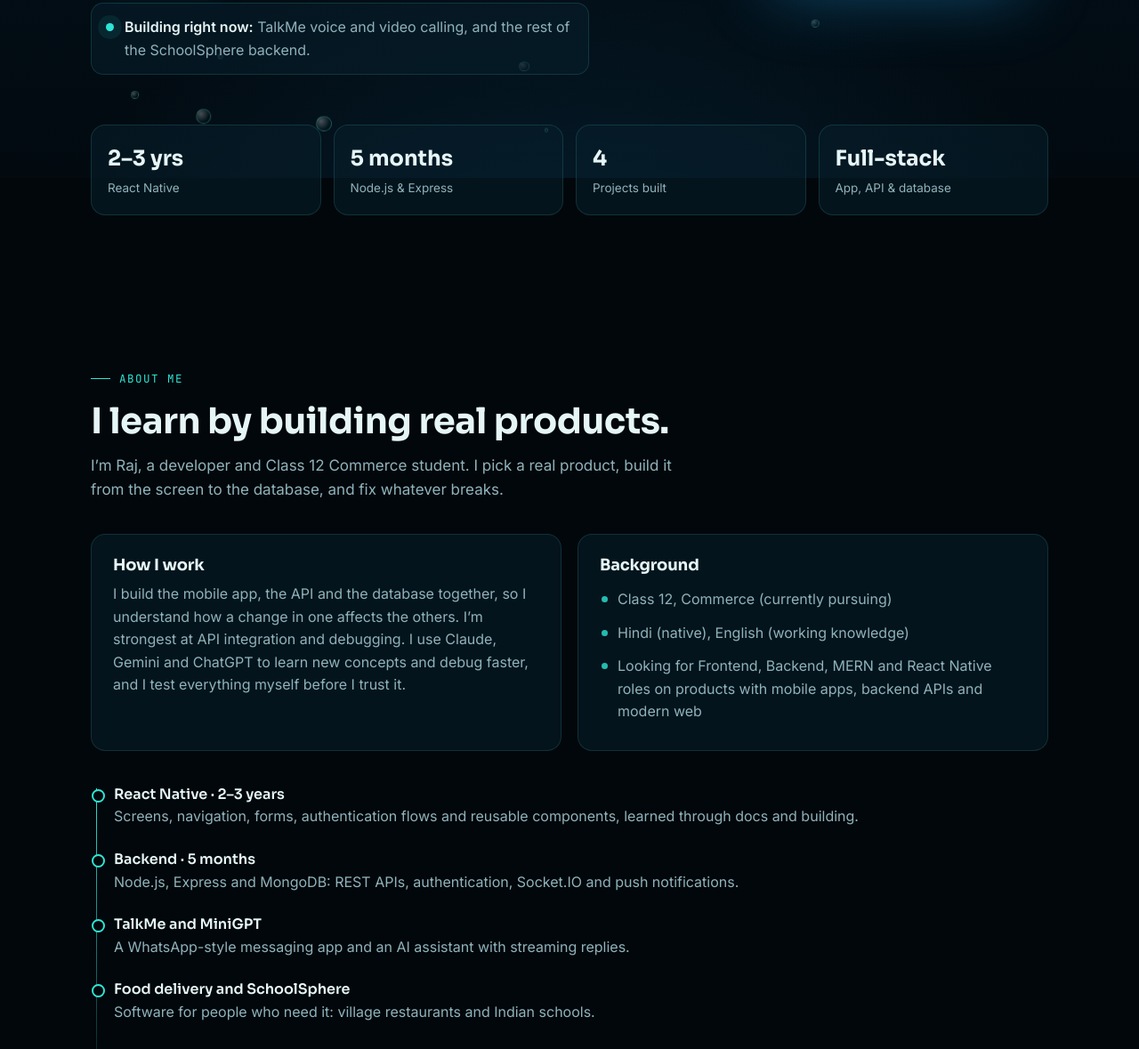
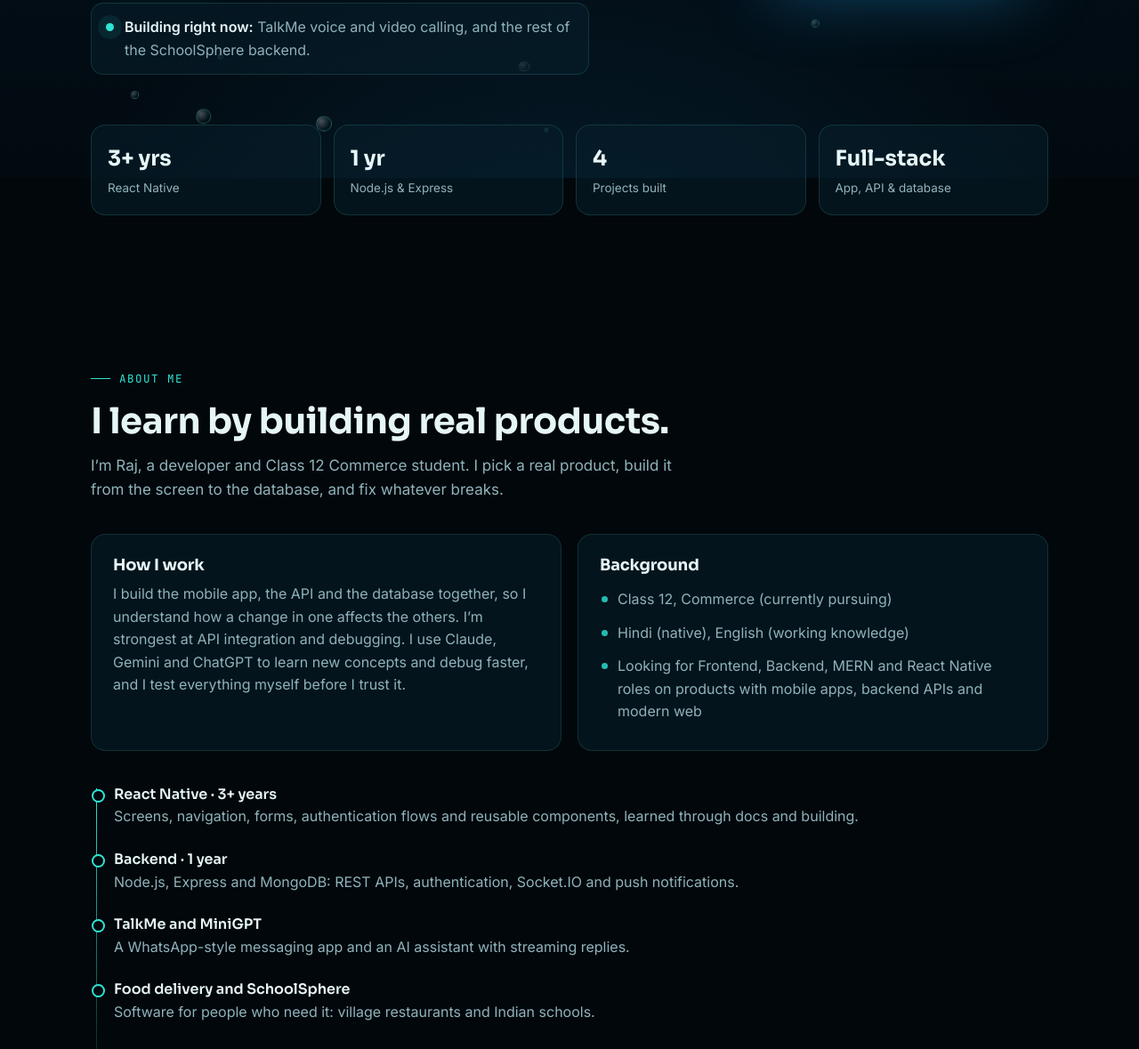
Before and after one commit to rajchangeworld/Portfolio, a plain HTML site: page index.html in a window 1280 px wide. Shown: the part 600-1779 px from the top of the page at 89% size. Drawn offline with Linux system fonts and the light colour scheme; animation ran at ten frames a second.

Commit message:
Update experience: 3+ years React Native, 1 year Backend

```diff
--- a/index.html
+++ b/index.html
@@ -320,8 +320,8 @@ footer .wrap{display:flex;justify-content:space-between;flex-wrap:wrap;gap:10px}
       </div>
     </div>
     <div class="stats">
-      <div class="stat"><b>2–3 yrs</b><span>React Native</span></div>
-      <div class="stat"><b>5 months</b><span>Node.js & Express</span></div>
+      <div class="stat"><b>3+ yrs</b><span>React Native</span></div>
+      <div class="stat"><b>1 yr</b><span>Node.js & Express</span></div>
       <div class="stat"><b>4</b><span>Projects built</span></div>
       <div class="stat"><b>Full-stack</b><span>App, API & database</span></div>
     </div>
@@ -351,8 +351,8 @@ footer .wrap{display:flex;justify-content:space-between;flex-wrap:wrap;gap:10px}
     </div>
 
     <ol class="timeline reveal">
-      <li><b>React Native · 2–3 years</b><p>Screens, navigation, forms, authentication flows and reusable components, learned through docs and building.</p></li>
-      <li><b>Backend · 5 months</b><p>Node.js, Express and MongoDB: REST APIs, authentication, Socket.IO and push notifications.</p></li>
+      <li><b>React Native · 3+ years</b><p>Screens, navigation, forms, authentication flows and reusable components, learned through docs and building.</p></li>
+      <li><b>Backend · 1 year</b><p>Node.js, Express and MongoDB: REST APIs, authentication, Socket.IO and push notifications.</p></li>
       <li><b>TalkMe and MiniGPT</b><p>A WhatsApp-style messaging app and an AI assistant with streaming replies.</p></li>
       <li><b>Food delivery and SchoolSphere</b><p>Software for people who need it: village restaurants and Indian schools.</p></li>
       <li><b>Now</b><p>Calling with WebRTC, a voice command feature, and the rest of the SchoolSphere backend.</p></li>
```
